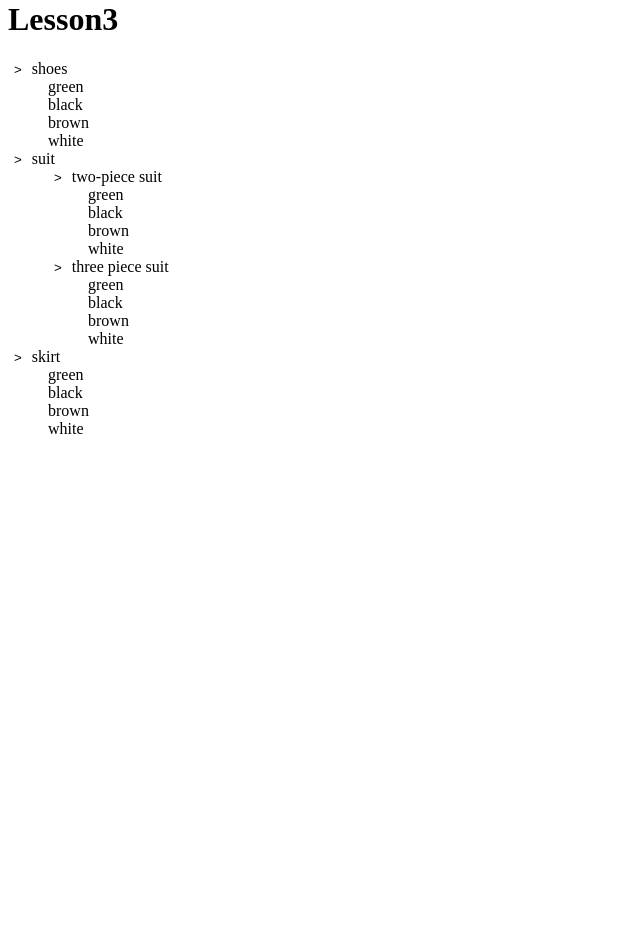
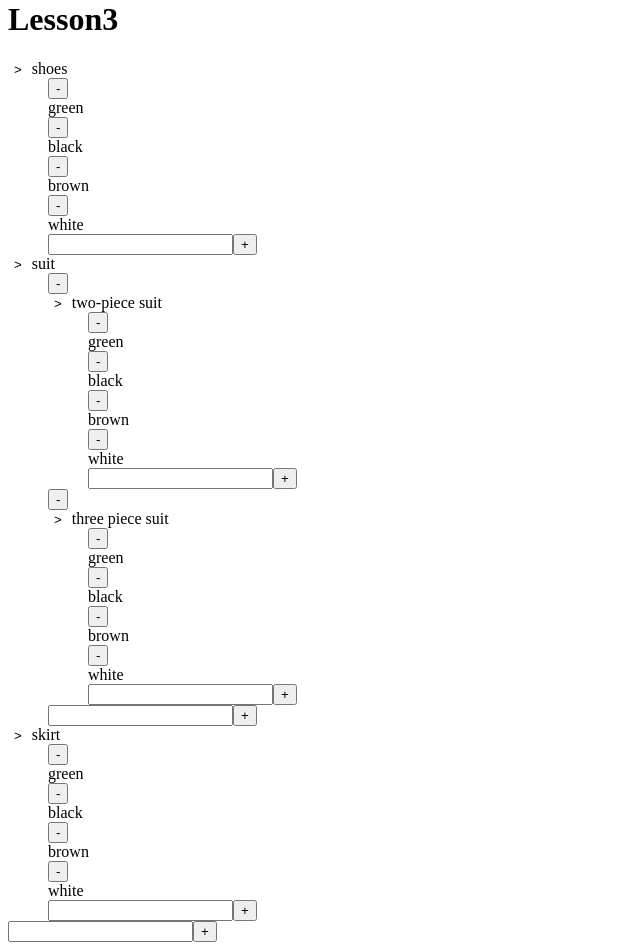
Before and after one commit to Dinaed/Lesson3, an Angular app: page / in a window 1280 px wide. Shown: the part 20-970 px from the top of the page, without its empty margins (0-640 px from the left). Before the commit the page ends 800 px from the top, so only its background shows below. Built offline with nearby package versions, Linux system fonts and the light colour scheme.

Commit message:
do controls

```diff
--- a/src/app/app.component.html
+++ b/src/app/app.component.html
@@ -1,2 +1,6 @@
 <h1>{{title}}</h1>
-<app-tree *ngFor="let shop of shops" [shop]="shop" (sendColor)="getColor($event)" [ngClass]="{'green': color}"></app-tree>
+<app-tree *ngFor="let shop of shops" [shop]="shop"  (sendColor)="getColor($event)" [ngClass]="{'green': color}"></app-tree>
+<div>
+  <input type="text" [(ngModel)] = "data">
+  <input type="button" value="+" (click)="addData()">
+</div>
--- a/src/app/app.component.ts
+++ b/src/app/app.component.ts
@@ -84,7 +84,11 @@ export class AppComponent {
     },
   ]
   color: boolean = false;
-
+  data:string = '';
+  addData(){
+    this.shops.push({name:this.data, type:[]});
+    this.data = '';
+  }
   getColor($event:any){
     if($event === 'green'){
       this.color = true;
--- a/src/app/tree/tree.component.css
+++ b/src/app/tree/tree.component.css
@@ -12,3 +12,6 @@
 .green {
   background-color: greenyellow;
 }
+ul{
+  list-style: none;
+}
--- a/src/app/tree/tree.component.html
+++ b/src/app/tree/tree.component.html
@@ -1,9 +1,14 @@
   <div>
-  <button *ngIf="!!shop.type" (click)="open()" class="btn" [ngStyle]="{'transform':rotate}" >></button>
+  <button *ngIf="!!shop.type" (click)="open()" class="btn" [ngStyle]="{'transform':rotate}">></button>
   {{shop.name}}
-    <ul *ngIf="toggle" class="wrap" (sendColor)="getColor($event)" [ngClass]="{'green': color}">
-      <li *ngFor="let shop of shop.type" (click)="colored($event, 'green')" class="wrap__item">
-          <app-tree  [shop]="shop"></app-tree>
+    <ul *ngIf="toggle" class="wrap">
+      <li *ngFor="let shop of shop.type" class="wrap__item">
+        <input type="button" value="-" (click)="dellData(shop)">
+        <app-tree  [shop]="shop"></app-tree>
+      </li>
+      <li>
+        <input type="text" *ngIf="!!shop.type" [(ngModel)] = "data">
+        <input type="button" value="+" *ngIf="!!shop.type" (click)="addData()">
       </li>
     </ul>
   </div>
--- a/src/app/tree/tree.component.ts
+++ b/src/app/tree/tree.component.ts
@@ -13,7 +13,7 @@ export class TreeComponent {
   sendColor: EventEmitter<string> = new EventEmitter<string>();
   color:boolean = false;
 
-  renderer:any;
+
   bgClass:boolean = false;
   toggle:boolean = true;
   rotate:string = '';
@@ -41,7 +41,23 @@ export class TreeComponent {
       setTimeout(() => {
         this.color = false;
       }, 2000);
-      console.log($event);
+      $event.stopPropagation();
+    }
+  }
+
+  data:string = '';
+  addData(){
+    if(this.shop.type){
+      this.shop.type.push({name:this.data,});
+      this.data = '';
+    }
+  }
+  dellData(deletedData:IShop){
+    if(this.shop.type){
+      let index = this.shop.type.indexOf(deletedData);
+      if(index !== -1){
+        this.shop.type.splice(index, 1);
+      }
     }
   }
 }
```
